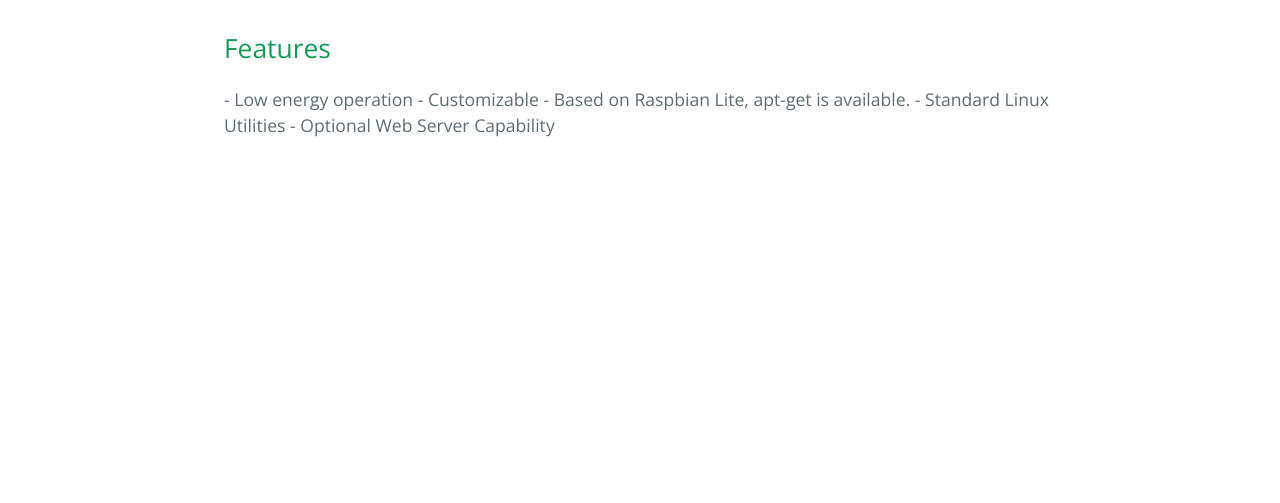
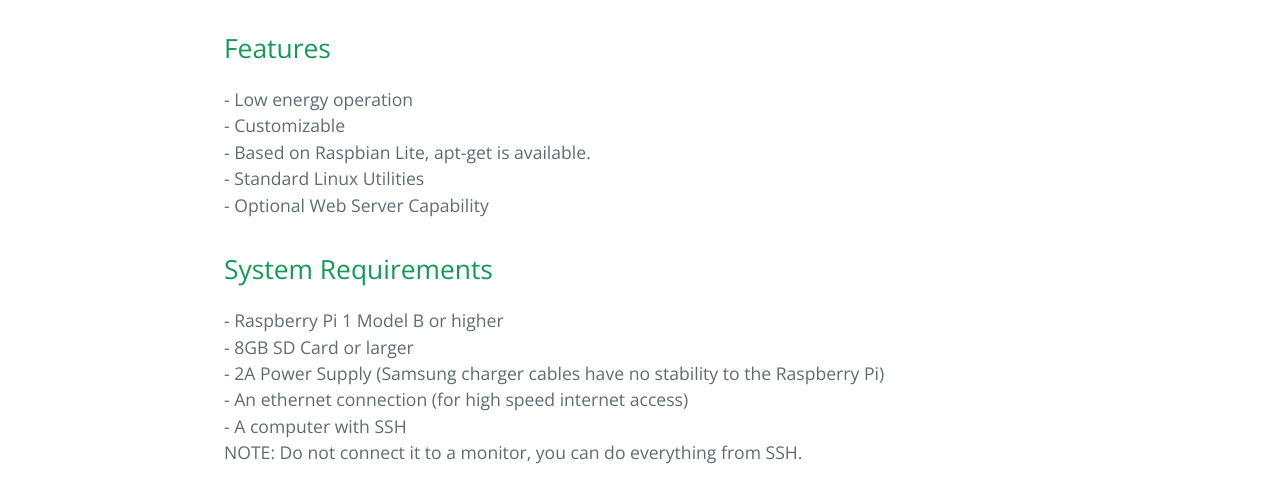
Before and after one commit to thepiminer/minepi, a plain HTML site: page index.html in a window 1280 px wide. Shown: the part 541-1044 px from the top of the page. Before the commit the page ends 800 px from the top, so only its background shows below. Drawn offline with nearby package versions, Linux system fonts and the light colour scheme.

Commit message:
Update index.html

```diff
--- a/index.html
+++ b/index.html
@@ -24,12 +24,25 @@
 <p>High Performance Minecraft Server OS for the Raspberry Pi<br>Targeted for the Raspberry Pi 3.</p>
       <h2>Features</h2>
       <p>
-        - Low energy operation
-        - Customizable
-        - Based on Raspbian Lite, apt-get is available.
-        - Standard Linux Utilities
-        - Optional Web Server Capability
+        - Low energy operation<br>
+        - Customizable<br>
+        - Based on Raspbian Lite, apt-get is available.<br>
+        - Standard Linux Utilities<br>
+        - Optional Web Server Capability<br>
       </p>
+      <h2>System Requirements</h2>
+      <p>
+        - Raspberry Pi 1 Model B or higher<br>
+        - 8GB SD Card or larger<br>
+        - 2A Power Supply (Samsung charger cables have no stability to the Raspberry Pi)<br>
+        - An ethernet connection (for high speed internet access)<br>
+        - A computer with SSH<br>
+        NOTE: Do not connect it to a monitor, you can do everything from SSH.<br>
+      </p>
+      <br>
+      <h2>
+
+      </h2>
     </section>
 
 
```
